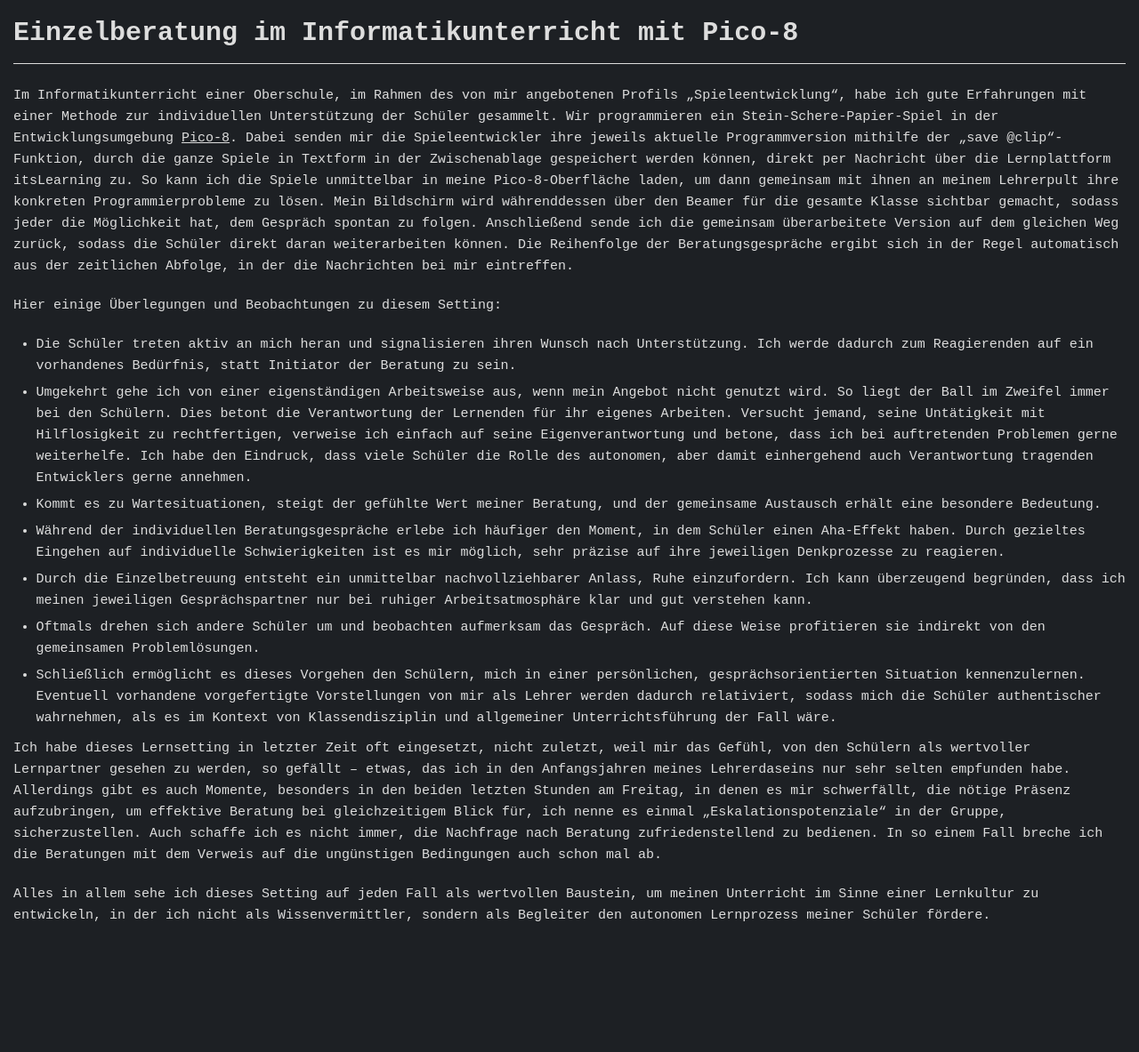
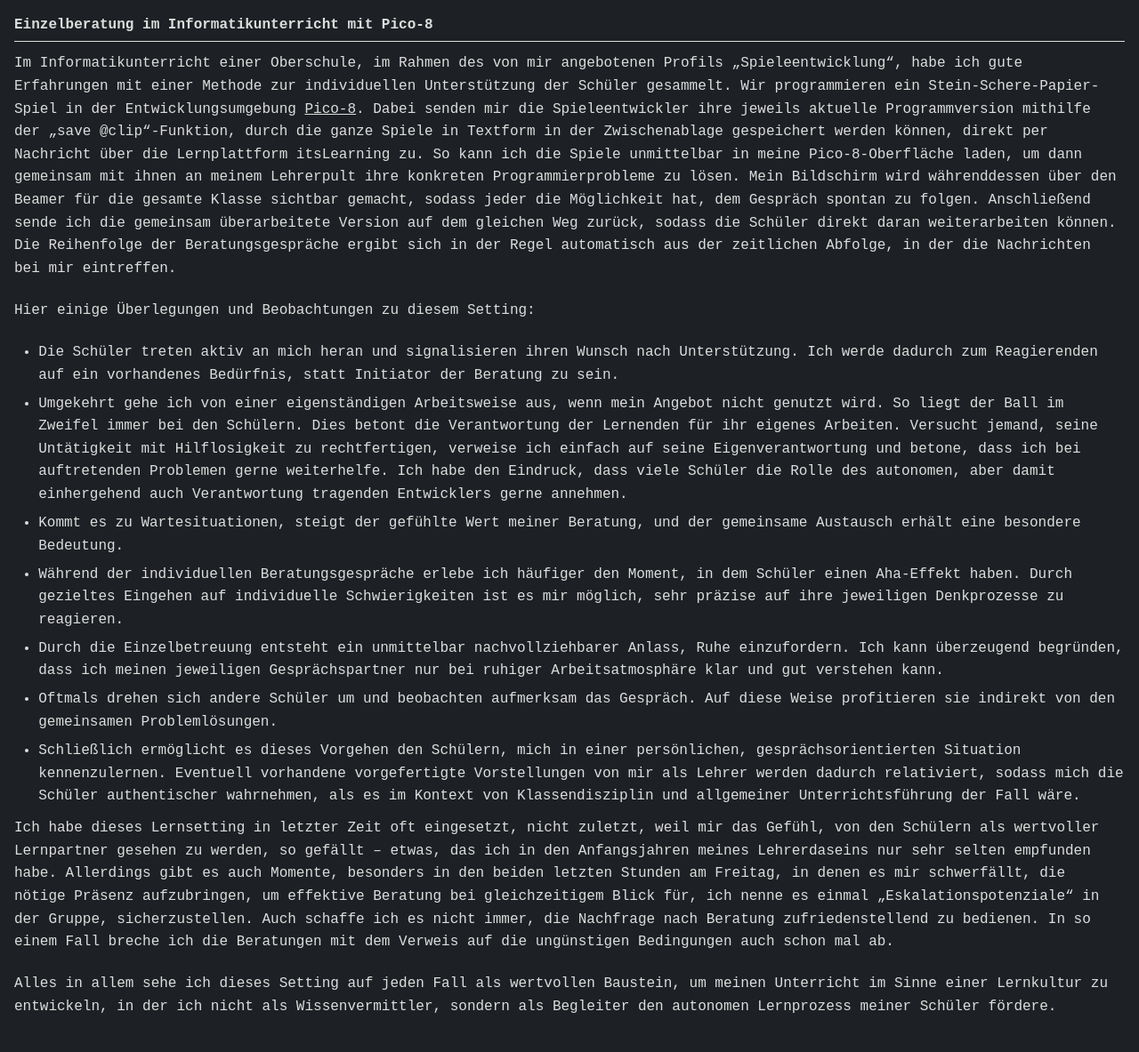
Before and after one commit to fpiesik/blog, a Jekyll site: the page Einzelberatung_im_Informatikunterricht_mit_Pico-8.html, which Jekyll copies as it is, in a window 1280 px wide. Shown: the whole page at 89% size. Built offline with Jekyll 4.4.1, drawn with Linux system fonts in a browser that asks for light colours; before the commit the page ends 1077 px from its top, so only the background shows below that.

Commit message:
Update Einzelberatung_im_Informatikunterricht_mit_Pico-8.html

```diff
--- a/Einzelberatung_im_Informatikunterricht_mit_Pico-8.html
+++ b/Einzelberatung_im_Informatikunterricht_mit_Pico-8.html
@@ -614,6 +614,7 @@ pre.mermaid[data-processed=true] { white-space: unset; }
   background-color: #1d2024 !important;
   color: #dddddd !important;
   font-family: monospace !important;
+  font-size: 16px !important;
   justify-content: center; /* Zentriert den Inhalt */
   max-width: 1600px; /* Begrenzung der Breite */
 }
```
